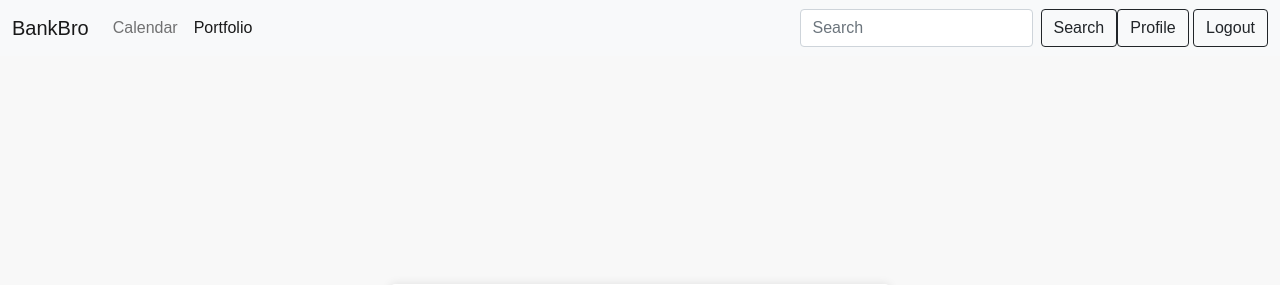
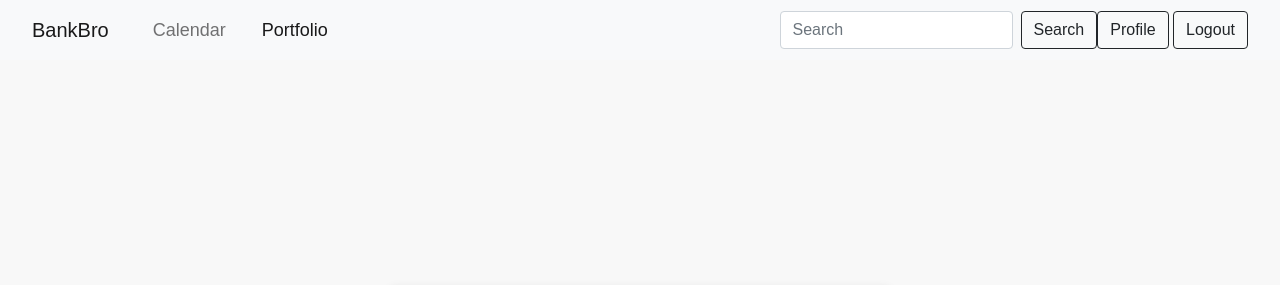
Before and after one commit to krit-rr/BankBro, a Flask app: template src/templates/profile.html in a window 1280 px wide. Shown: the top 285 px of the page. Run offline with Flask 3, Linux system fonts and the light colour scheme; the template is opened without the code that fills it, so the values that code supplies are empty; some libraries are stand-ins or nearby versions.

Commit message:
Added styling to base.html

```diff
--- a/src/templates/base.html
+++ b/src/templates/base.html
@@ -11,7 +11,65 @@
   <link rel="stylesheet" href="https://cdn.jsdelivr.net/npm/fullcalendar@5.9.0/main.min.css">
   <script src="https://cdn.jsdelivr.net/npm/fullcalendar@5.9.0/main.min.js"></script>
   <title>{% block title %}{% endblock title %} - BankBro</title>
+  <style>
+    nav {
+      position: fixed;
+      top: 0;
+      left: 0;
+      right: 0;
+      background-color: #00b894;
+      color: #fff;
+      display: flex;
+      justify-content: flex-start;
+      align-items: center;
+      height: 60px;
+      padding: 0 20px;
+    }
 
+    /* Reduce top and bottom padding of navbar */
+    nav.navbar {
+      padding-top: 0.5rem;
+      padding-bottom: 0.5rem;
+    }
+
+    /* Reduce margin of navbar links */
+    nav.navbar a.navbar-brand,
+    nav.navbar ul.navbar-nav li.nav-item a.nav-link {
+      margin-top: 0;
+      margin-bottom: 0;
+      padding-top: 0.5rem;
+      padding-bottom: 0.5rem;
+    }
+
+    nav h1 {
+      margin: 0;
+      font-size: 28px;
+    }
+
+    nav ul {
+      list-style: none;
+      margin: 0;
+      display: flex;
+      align-items: center;
+    }
+
+    nav ul li {
+      margin-left: 20px;
+    }
+
+    nav ul li a {
+      color: #fff;
+      text-decoration: none;
+      font-size: 18px;
+      padding: 10px;
+      border-radius: 5px;
+      transition: background-color 0.3s ease;
+    }
+
+    nav ul li a:hover {
+      background-color: #009966;
+    }
+  </style>
   {% block style %}{% endblock %}
 </head>
 
```
